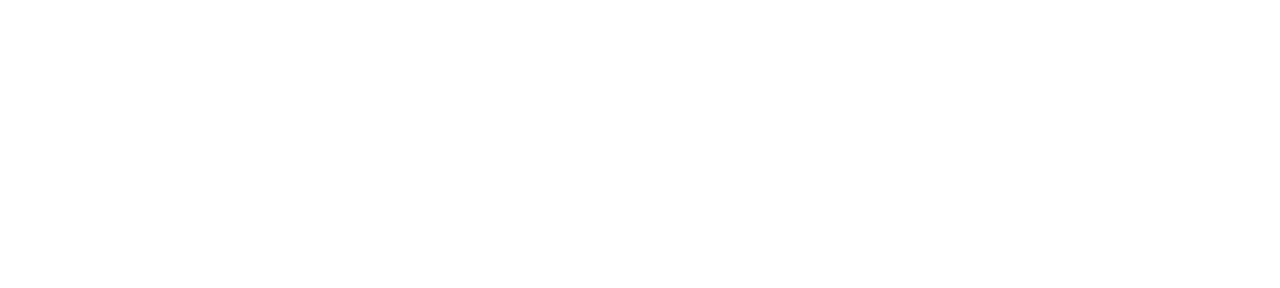
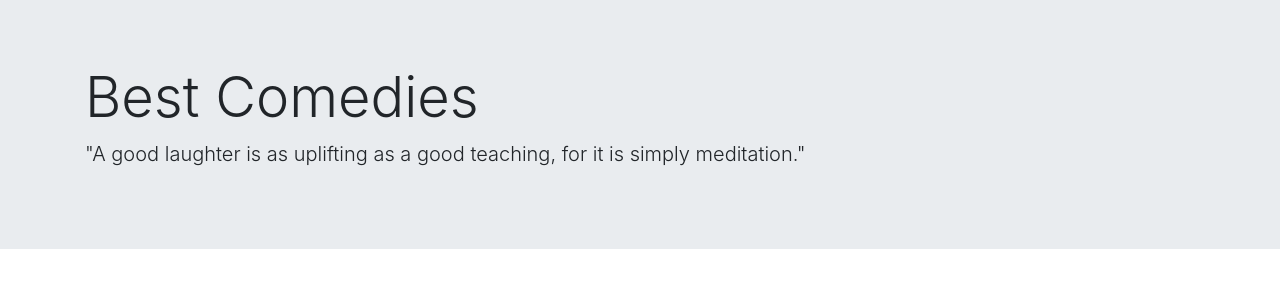
Before and after one commit to AQM28202/GifTastic, a plain HTML site: page index.html in a window 1280 px wide. Drawn offline with nearby package versions, Linux system fonts and the light colour scheme.

Commit message:
<adding jumbotron>

```diff
--- a/index.html
+++ b/index.html
@@ -1,14 +1,25 @@
 <!DOCTYPE html>
 <html lang="en">
+
 <head>
     <meta charset="UTF-8">
     <meta name="viewport" content="width=device-width, initial-scale=1.0">
     <meta http-equiv="X-UA-Compatible" content="ie=edge">
     <title>Document</title>
-    <link rel="stylesheet" href="https://stackpath.bootstrapcdn.com/bootstrap/4.3.1/css/bootstrap.min.css" integrity="sha384-ggOyR0iXCbMQv3Xipma34MD+dH/1fQ784/j6cY/iJTQUOhcWr7x9JvoRxT2MZw1T" crossorigin="anonymous">
+    <link rel="stylesheet" href="https://stackpath.bootstrapcdn.com/bootstrap/4.3.1/css/bootstrap.min.css"
+        integrity="sha384-ggOyR0iXCbMQv3Xipma34MD+dH/1fQ784/j6cY/iJTQUOhcWr7x9JvoRxT2MZw1T" crossorigin="anonymous">
     <link rel="stylesheet" type="text/css" href="style.css">
 </head>
+
 <body>
 
+    <div class="jumbotron jumbotron-fluid">
+        <div class="container">
+            <h1 class="display-4">Best Comedies</h1>
+            <p class="lead">"A good laughter is as uplifting as a good teaching, for it is simply meditation."</p>
+        </div>
+    </div>
+
 </body>
+
 </html>
```
